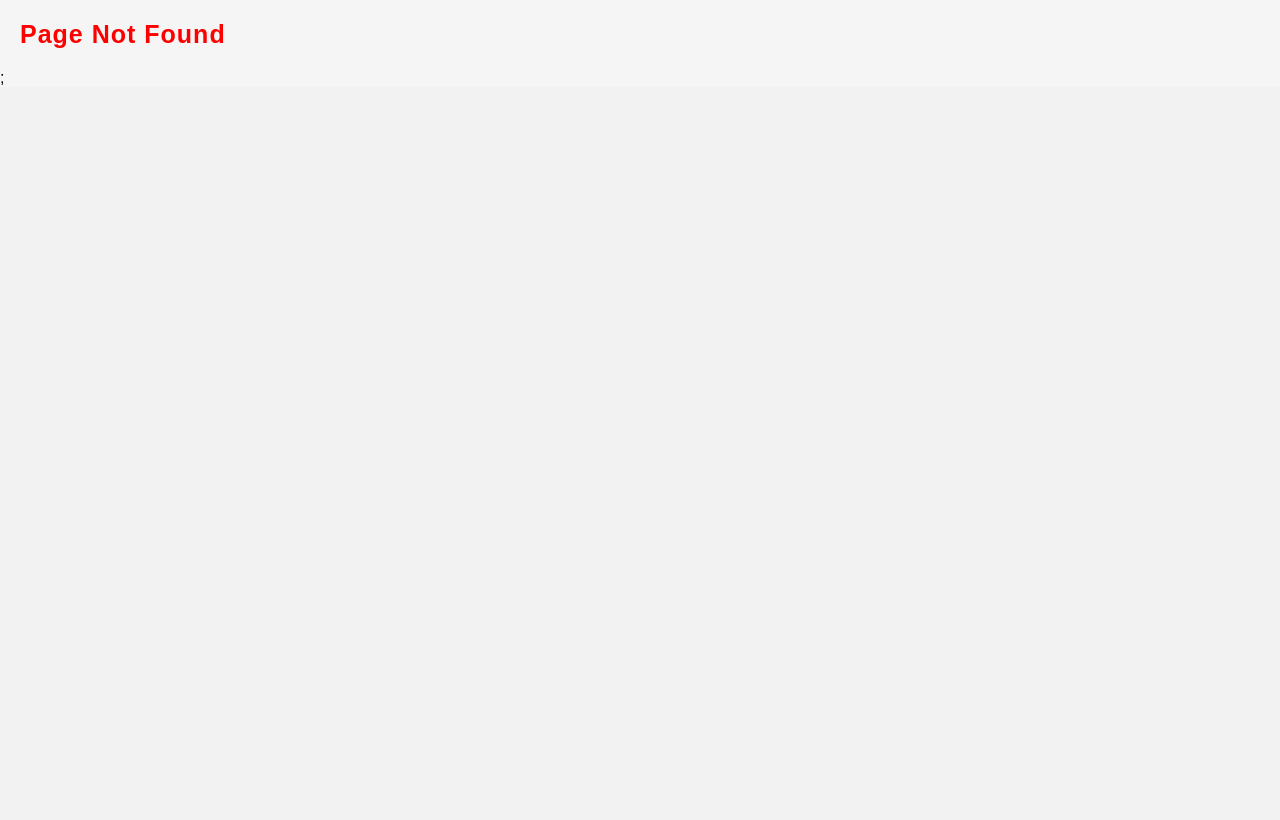
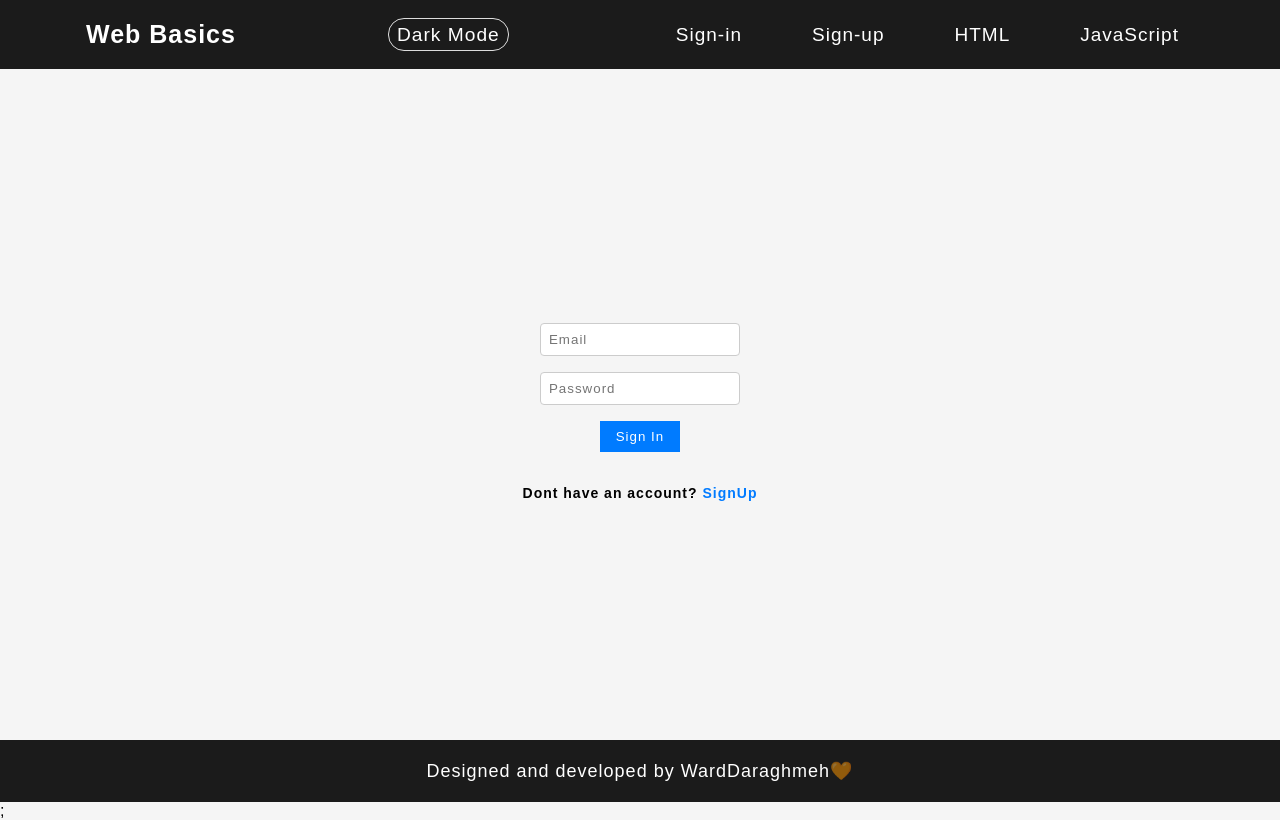
Before and after one commit to warddaraghmeh/React-project1, a React (Create React App) app: page /signin in a window 1280 px wide. Before the commit this address had no page. Built offline with nearby package versions, Linux system fonts and the light colour scheme.

Commit message:
create new user

```diff
--- a/package.json
+++ b/package.json
@@ -7,6 +7,7 @@
     "@testing-library/jest-dom": "^6.9.1",
     "@testing-library/react": "^16.3.2",
     "@testing-library/user-event": "^13.5.0",
+    "firebase": "^12.13.0",
     "react": "^19.2.5",
     "react-dom": "^19.2.5",
     "react-helmet-async": "^3.0.0",
--- a/src/App.js
+++ b/src/App.js
@@ -5,6 +5,8 @@ import Css from "./pages/css";
 import JavaScript from "./pages/javascript";
 import { useContext } from "react";
 import ThemeContext from "./context/ThemeContext";
+import SignIn from "./pages/SignIn";
+import SignUp from "./pages/SingUp";
 
 const router = createBrowserRouter([
   {
@@ -15,6 +17,16 @@ const router = createBrowserRouter([
   {
     path: "/html",
     element: <Html />,
+    errorElement: <h1 style={{ color: "red" }}>Page Not Found</h1>,
+  },
+  {
+    path: "/signin",
+    element: <SignIn />,
+    errorElement: <h1 style={{ color: "red" }}>Page Not Found</h1>,
+  },
+  {
+    path: "/signup",
+    element: <SignUp />,
     errorElement: <h1 style={{ color: "red" }}>Page Not Found</h1>,
   },
   {
--- a/src/comp/header.js
+++ b/src/comp/header.js
@@ -20,6 +20,16 @@ const Header = () => {
         </button>
         <ul className="flex">
           <li className="main-list">
+            <NavLink className="main-link" to="/signin">
+              Sign-in
+            </NavLink>
+          </li>
+          <li className="main-list">
+            <NavLink className="main-link" to="/signup">
+              Sign-up
+            </NavLink>
+          </li>
+          <li className="main-list">
             <NavLink className="main-link" to="/html">
               HTML
             </NavLink>
@@ -35,33 +45,7 @@ const Header = () => {
               </li>
             </ul>
           </li>
-          <li className="main-list">
-            <NavLink className="main-link" to="/css">
-              CSS
-            </NavLink>
-            <ul className="sub-ul">
-              <li>
-                <a href="/">Full Course</a>
-              </li>
-              <li>
-                <a href="/">CSS Examples</a>
-              </li>
-              <li className="mini-projects">
-                <a href="/">mini projects&nbsp; + </a>
-                <ul className="sub-sub-ul">
-                  <li>
-                    <a href="/">project 1</a>
-                  </li>
-                  <li>
-                    <a href="/">project 2</a>
-                  </li>
-                  <li>
-                    <a href="/">project 3</a>
-                  </li>
-                </ul>
-              </li>
-            </ul>
-          </li>
+
           <li className="main-list">
             <NavLink Link className="main-link" to="/javascript">
               JavaScript
--- /dev/null
+++ b/src/firebase/config.js
@@ -0,0 +1,19 @@
+// Import the functions you need from the SDKs you need
+import { initializeApp } from "firebase/app";
+import { getAuth ,   } from "firebase/auth";
+// TODO: Add SDKs for Firebase products that you want to use
+// https://firebase.google.com/docs/web/setup#available-libraries
+
+// Your web app's Firebase configuration
+const firebaseConfig = {
+  apiKey: "AIzaSyB-0z6hr9G1zNbJD8vxukdY2OU27ZIgkI0",
+  authDomain: "training-project-81d14.firebaseapp.com",
+  projectId: "training-project-81d14",
+  storageBucket: "training-project-81d14.firebasestorage.app",
+  messagingSenderId: "950436708343",
+  appId: "1:950436708343:web:335d348e20aa87d11338f2",
+};
+
+// Initialize Firebase
+const app = initializeApp(firebaseConfig);
+export const auth = getAuth(app);
--- a/src/index.css
+++ b/src/index.css
@@ -11,3 +11,46 @@ body {
 h2 {
   text-align: center;
 }
+
+form {
+  display: flex;
+  flex-direction: column;
+  align-items: center;
+  gap: 1rem;
+  margin-top: 2rem;
+}
+input {
+  padding: 0.5rem;
+  width: 200px;
+  color: #000;
+  border: 1px solid #ccc;
+  border-radius: 4px;
+}
+form button {
+  padding: 0.5rem 1rem;
+  background-color: #007bff;
+  color: white;
+  border: none;
+  cursor: pointer;
+}
+form button:hover {
+  background-color: #0056b3;
+}
+
+.account {
+  text-align: center;
+  font-size: 14px;
+}
+.account a {
+  color: #007bff;
+  text-decoration: none;
+}
+.account a:hover {
+  text-decoration: underline;
+}
+.light form p {
+  color: #000;
+}
+.dark form p {
+  color: #fff;
+}
--- /dev/null
+++ b/src/pages/SignIn.jsx
@@ -0,0 +1,29 @@
+import Header from "../comp/header";
+import Footer from "../comp/footer";
+import { Helmet } from "react-helmet-async";
+import { Link } from "react-router-dom";
+const SignIn = () => {
+  return (
+    <>
+      <Helmet>
+        <title>SignIn </title>
+
+        <link rel="canonical" href="/signin" />
+      </Helmet>
+      <Header />
+      <main>
+        <form>
+          <input type="email" placeholder="Email" required />
+          <input type="password" placeholder="Password" required />
+          <button type="submit">Sign In</button>
+          <p className="account">
+            Dont have an account? <Link to="/signup">SignUp</Link>
+          </p>
+        </form>
+      </main>
+      <Footer />
+    </>
+  );
+};
+
+export default SignIn;
--- /dev/null
+++ b/src/pages/SingUp.jsx
@@ -0,0 +1,98 @@
+import Header from "../comp/header";
+import Footer from "../comp/footer";
+import { Helmet } from "react-helmet-async";
+import { auth } from "../firebase/config";
+import { createUserWithEmailAndPassword } from "firebase/auth";
+import { useState } from "react";
+
+const SignUp = () => {
+  const [username, setUsername] = useState("");
+  const [email, setEmail] = useState("");
+  const [password, setPassword] = useState("");
+  const [loading, setLoading] = useState(false);
+
+  const handleSubmit = async (e) => {
+    e.preventDefault();
+
+    try {
+      setLoading(true);
+
+      const userCredential = await createUserWithEmailAndPassword(
+        auth,
+        email,
+        password,
+      );
+
+      console.log(userCredential.user);
+
+      setUsername("");
+      setEmail("");
+      setPassword("");
+    } catch (error) {
+      console.log(error.message);
+    } finally {
+      setLoading(false);
+    }
+  };
+
+  return (
+    <>
+      <Helmet>
+        <title>SignUp</title>
+        <link rel="canonical" href="/signup" />
+      </Helmet>
+
+      <Header />
+
+      <main>
+        <form onSubmit={handleSubmit}>
+          <p style={{ fontSize: "23px" }}>
+            Create a new account<span>🧡</span>
+          </p>
+
+          <input
+            type="text"
+            placeholder="Username"
+            value={username}
+            onChange={(e) => {
+              setUsername(e.target.value);
+            }}
+            required
+          />
+
+          <input
+            type="email"
+            placeholder="Email"
+            value={email}
+            onChange={(e) => {
+              setEmail(e.target.value);
+            }}
+            required
+          />
+
+          <input
+            type="password"
+            placeholder="Password"
+            value={password}
+            onChange={(e) => {
+              setPassword(e.target.value);
+            }}
+            required
+          />
+
+          <button type="submit" disabled={loading}>
+            {loading ? "Loading..." : "Sign Up"}
+          </button>
+
+          <p className="account">
+            Already have an account? <a href="/signin">SignIn</a>
+          </p>
+        </form>
+      </main>
+
+      <Footer />
+    </>
+  );
+};
+
+export default SignUp;
```
Also changed, not shown: 1 other file (tests, documents, lock files or other folders).
